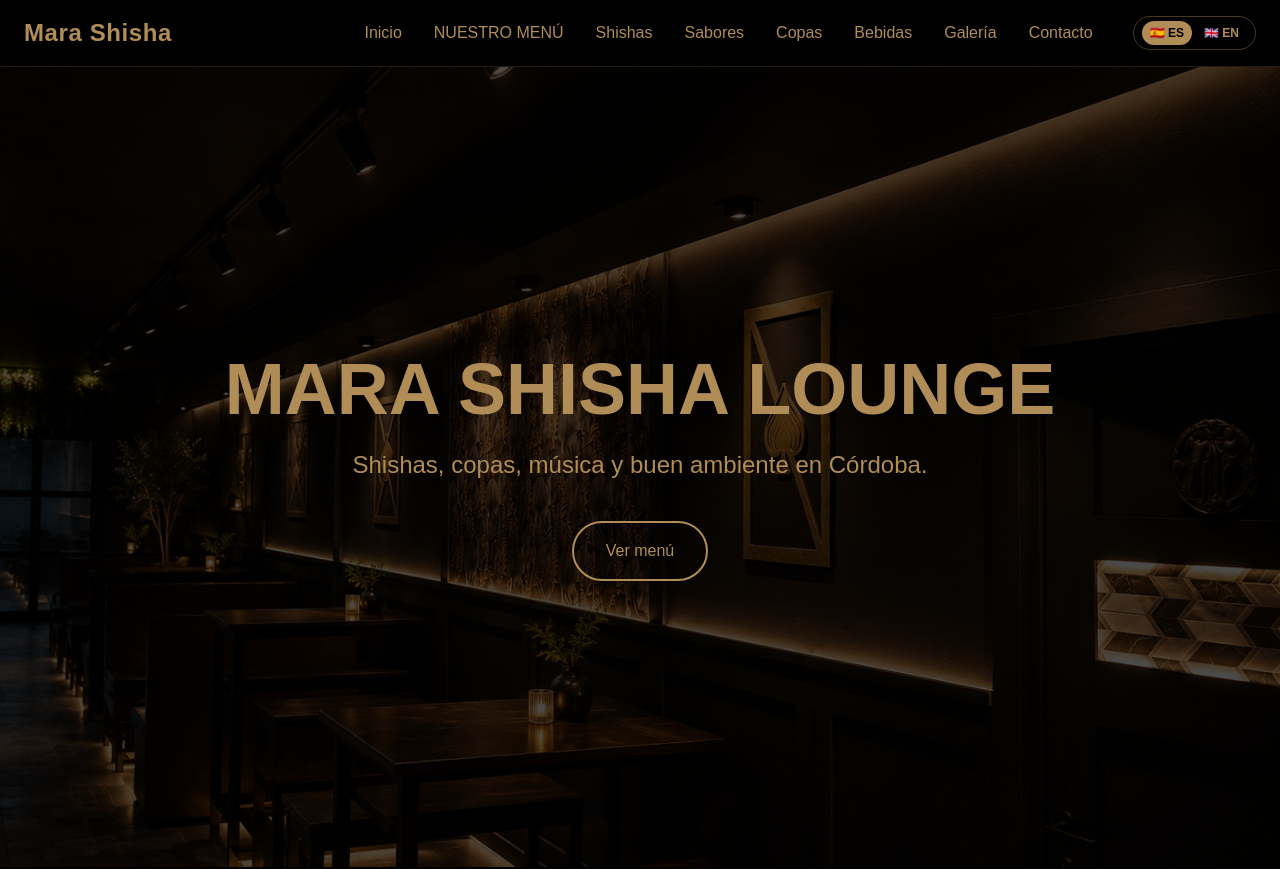
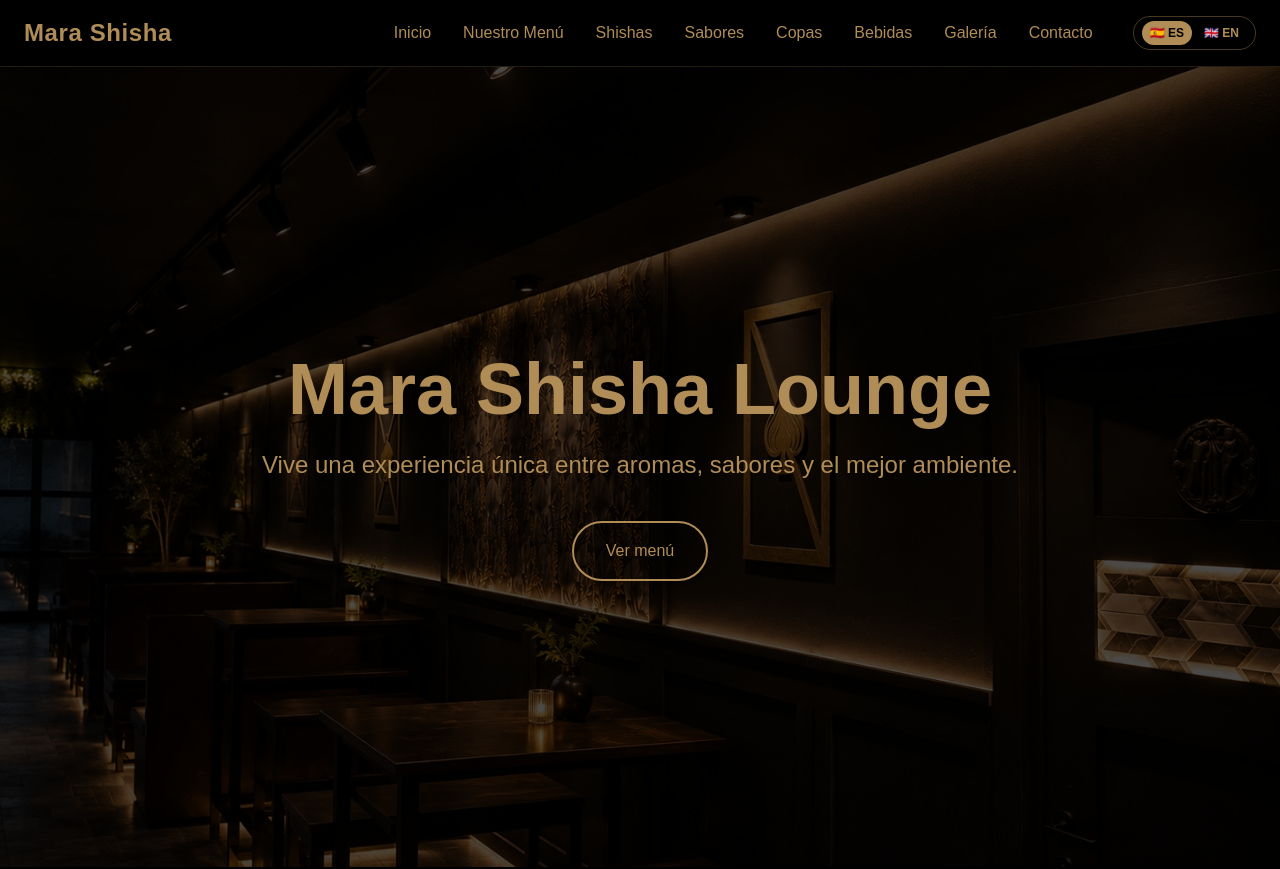
Before and after one commit to marashishalounge/mara-shisha-v2, a Next.js app: page / in a window 1280 px wide. Shown: the top 869 px of the page. Built offline with nearby package versions, Linux system fonts and the light colour scheme.

Commit message:
Traducir Menu español e inglés

```diff
--- a/app/components/Menu.tsx
+++ b/app/components/Menu.tsx
@@ -1,59 +1,62 @@
+
 "use client";
 
 import { useState } from "react";
-import { ChevronLeft, ChevronRight } from "lucide-react";
+import {
+  ChevronLeft,
+  ChevronRight,
+} from "lucide-react";
+
+import { useLanguage } from "../i18n/LanguageContext";
 
 const menuItems = [
   {
     id: "shishas",
     emoji: "🔥",
-    title: "Shishas",
-    description:
-      "Sabores clásicos, premium y especiales preparados al momento.",
+    key: "shishas",
   },
   {
     id: "copas",
     emoji: "🍸",
-    title: "Copas",
-    description:
-      "Ginebras, rones y whiskys seleccionados para acompañar cada experiencia.",
+    key: "copas",
   },
   {
     id: "bebidas",
     emoji: "🥤",
-    title: "Bebidas",
-    description:
-      "Refrescos, zumos, energéticas y bebidas calientes.",
+    key: "bebidas",
   },
   {
     id: "cervezas",
     emoji: "🍺",
-    title: "Cervezas",
-    description:
-      "De barril, nacionales e internacionales.",
+    key: "cervezas",
   },
   {
     id: "ofertas",
     emoji: "✨",
-    title: "Ofertas",
-    description:
-      "Promociones especiales para compartir shishas y cervezas.",
+    key: "ofertas",
   },
   {
     id: "snacks",
     emoji: "🍟",
-    title: "Snacks",
-    description:
-      "Aperitivos y platos para compartir en un ambiente relajado.",
+    key: "snacks",
   },
-];
+] as const;
 
 export default function Menu() {
-  const [current, setCurrent] = useState(0);
+  const [current, setCurrent] =
+    useState(0);
+
+  const {
+    t,
+    language,
+  } = useLanguage();
 
   const nextSlide = () => {
     setCurrent((prev) => {
-      if (prev >= menuItems.length - 1) {
+      if (
+        prev >=
+        menuItems.length - 1
+      ) {
         return 0;
       }
 
@@ -64,14 +67,20 @@ export default function Menu() {
   const prevSlide = () => {
     setCurrent((prev) => {
       if (prev <= 0) {
-        return menuItems.length - 1;
+        return (
+          menuItems.length - 1
+        );
       }
 
       return prev - 1;
     });
   };
 
-  const item = menuItems[current];
+  const item =
+    menuItems[current];
+
+  const itemText =
+    t.menu.items[item.key];
 
   return (
     <section
@@ -84,17 +93,20 @@ export default function Menu() {
 
         <h2
           className="text-4xl font-bold text-center mb-4"
-          style={{ color: "#B08D57" }}
+          style={{
+            color: "#B08D57",
+          }}
         >
-          Nuestro Menú
+          {t.menu.titulo}
         </h2>
 
         <p
           className="text-center mb-12"
-          style={{ color: "#B08D57" }}
+          style={{
+            color: "#B08D57",
+          }}
         >
-          Descubre nuestra selección de shishas, copas,
-          cervezas, bebidas y ofertas especiales.
+          {t.menu.subtitulo}
         </p>
 
         {/* CARRUSEL */}
@@ -139,27 +151,33 @@ export default function Menu() {
 
             <h3
               className="text-3xl font-semibold mb-5"
-              style={{ color: "#B08D57" }}
+              style={{
+                color: "#B08D57",
+              }}
             >
-              {item.title}
+              {itemText.title}
             </h3>
 
             {/* DESCRIPCION */}
 
             <p
               className="leading-7 max-w-md mx-auto"
-              style={{ color: "#B08D57" }}
+              style={{
+                color: "#B08D57",
+              }}
             >
-              {item.description}
+              {itemText.description}
             </p>
 
             {/* ENLACE */}
 
             <div
               className="mt-7 text-sm uppercase tracking-[3px]"
-              style={{ color: "#8f856f" }}
+              style={{
+                color: "#8f856f",
+              }}
             >
-              Ver {item.title}
+              {itemText.link}
             </div>
 
           </a>
@@ -169,7 +187,11 @@ export default function Menu() {
           <button
             type="button"
             onClick={prevSlide}
-            aria-label="Anterior"
+            aria-label={
+              language === "en"
+                ? "Previous"
+                : "Anterior"
+            }
             className="
               absolute
               left-[-18px]
@@ -194,7 +216,9 @@ export default function Menu() {
               color: "#B08D57",
             }}
           >
-            <ChevronLeft size={26} />
+            <ChevronLeft
+              size={26}
+            />
           </button>
 
           {/* FLECHA DERECHA */}
@@ -202,7 +226,11 @@ export default function Menu() {
           <button
             type="button"
             onClick={nextSlide}
-            aria-label="Siguiente"
+            aria-label={
+              language === "en"
+                ? "Next"
+                : "Siguiente"
+            }
             className="
               absolute
               right-[-18px]
@@ -227,7 +255,9 @@ export default function Menu() {
               color: "#B08D57",
             }}
           >
-            <ChevronRight size={26} />
+            <ChevronRight
+              size={26}
+            />
           </button>
 
         </div>
@@ -236,22 +266,37 @@ export default function Menu() {
 
         <div className="flex justify-center items-center gap-2 mt-8">
 
-          {menuItems.map((_, index) => (
+          {menuItems.map(
+            (_, index) => (
               <button
                 key={index}
                 type="button"
-              onClick={() => setCurrent(index)}
-              aria-label={`Ir a tarjeta ${index + 1}`}
+                onClick={() =>
+                  setCurrent(index)
+                }
+                aria-label={
+                  language === "en"
+                    ? `Go to card ${
+                        index + 1
+                      }`
+                    : `Ir a tarjeta ${
+                        index + 1
+                      }`
+                }
                 className="h-2 rounded-full transition-all duration-300"
                 style={{
-                width: current === index ? "32px" : "8px",
+                  width:
+                    current === index
+                      ? "32px"
+                      : "8px",
                   backgroundColor:
                     current === index
                       ? "#B08D57"
                       : "#5f5545",
                 }}
               />
-          ))}
+            )
+          )}
 
         </div>
 
@@ -259,9 +304,12 @@ export default function Menu() {
 
         <p
           className="text-center text-xs mt-4"
-          style={{ color: "#8f856f" }}
+          style={{
+            color: "#8f856f",
+          }}
         >
-          {current + 1} / {menuItems.length}
+          {current + 1} /{" "}
+          {menuItems.length}
         </p>
 
       </div>
--- a/app/i18n/translations.ts
+++ b/app/i18n/translations.ts
@@ -28,22 +28,67 @@ export const translations = {
     },
 
     hero: {
-      titulo: "MARA SHISHA LOUNGE",
+      titulo: "Mara Shisha Lounge",
       subtitulo: "Tu lugar para desconectar",
       descripcion:
-        "Shishas, copas, música y buen ambiente en Córdoba.",
+        "Vive una experiencia única entre aromas, sabores y el mejor ambiente.",
       botonMenu: "Ver menú",
       botonContacto: "Contactar",
     },
 
     menu: {
-      titulo: "NUESTRO MENÚ",
-      subtitulo: "Descubre todo lo que tenemos para ti",
+      titulo: "Nuestro Menú",
+      subtitulo:
+        "Descubre nuestra selección de shishas, copas, cervezas, bebidas y ofertas especiales.",
       shishas: "Shishas",
       bebidas: "Bebidas",
       copas: "Copas",
       snacks: "Snacks",
       sabores: "Sabores",
+
+      items: {
+        shishas: {
+          title: "Shishas",
+          description:
+            "Sabores clásicos, premium y especiales preparados al momento.",
+          link: "Ver Shishas",
+        },
+
+        copas: {
+          title: "Copas",
+          description:
+            "Ginebras, rones y whiskys seleccionados para acompañar cada experiencia.",
+          link: "Ver Copas",
+        },
+
+        bebidas: {
+          title: "Bebidas",
+          description:
+            "Refrescos, zumos, energéticas y bebidas calientes.",
+          link: "Ver Bebidas",
+        },
+
+        cervezas: {
+          title: "Cervezas",
+          description:
+            "De barril, nacionales e internacionales.",
+          link: "Ver Cervezas",
+        },
+
+        ofertas: {
+          title: "Ofertas",
+          description:
+            "Promociones especiales para compartir shishas y cervezas.",
+          link: "Ver Ofertas",
+        },
+
+        snacks: {
+          title: "Snacks",
+          description:
+            "Aperitivos y platos para compartir en un ambiente relajado.",
+          link: "Ver Snacks",
+        },
+      },
     },
 
     shishas: {
@@ -165,22 +210,67 @@ export const translations = {
     },
 
     hero: {
-      titulo: "MARA SHISHA LOUNGE",
+      titulo: "Mara Shisha Lounge",
       subtitulo: "Your place to disconnect",
       descripcion:
-        "Shishas, drinks, music and great vibes in Córdoba.",
+        "Enjoy a unique experience surrounded by flavours, aromas and the best atmosphere.",
       botonMenu: "View menu",
       botonContacto: "Contact us",
     },
 
     menu: {
-      titulo: "OUR MENU",
-      subtitulo: "Discover everything we have for you",
+      titulo: "Our Menu",
+      subtitulo:
+        "Discover our selection of shishas, drinks, beers, beverages and special offers.",
       shishas: "Shishas",
       bebidas: "Beverages",
       copas: "Drinks",
       snacks: "Snacks",
       sabores: "Flavours",
+
+      items: {
+        shishas: {
+          title: "Shishas",
+          description:
+            "Classic, premium and special flavours prepared fresh to order.",
+          link: "View Shishas",
+        },
+
+        copas: {
+          title: "Drinks",
+          description:
+            "Selected gins, rums and whiskies to complement every experience.",
+          link: "View Drinks",
+        },
+
+        bebidas: {
+          title: "Beverages",
+          description:
+            "Soft drinks, juices, energy drinks and hot beverages.",
+          link: "View Beverages",
+        },
+
+        cervezas: {
+          title: "Beers",
+          description:
+            "Draft, national and international beers.",
+          link: "View Beers",
+        },
+
+        ofertas: {
+          title: "Offers",
+          description:
+            "Special promotions for sharing shishas and beers.",
+          link: "View Offers",
+        },
+
+        snacks: {
+          title: "Snacks",
+          description:
+            "Appetizers and dishes to share in a relaxed atmosphere.",
+          link: "View Snacks",
+        },
+      },
     },
 
     shishas: {
```
Lines whose indentation alone changed are shown as unchanged.
